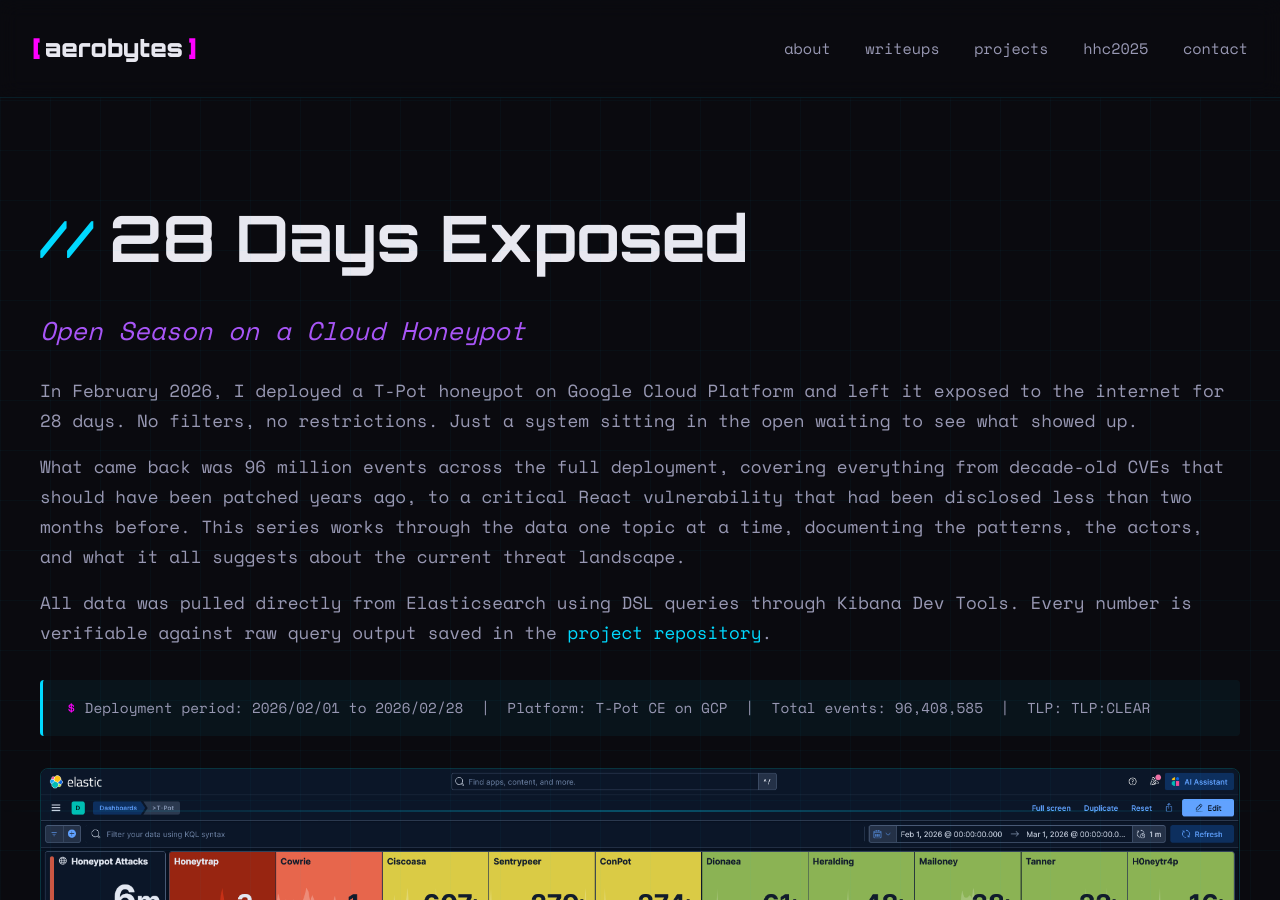
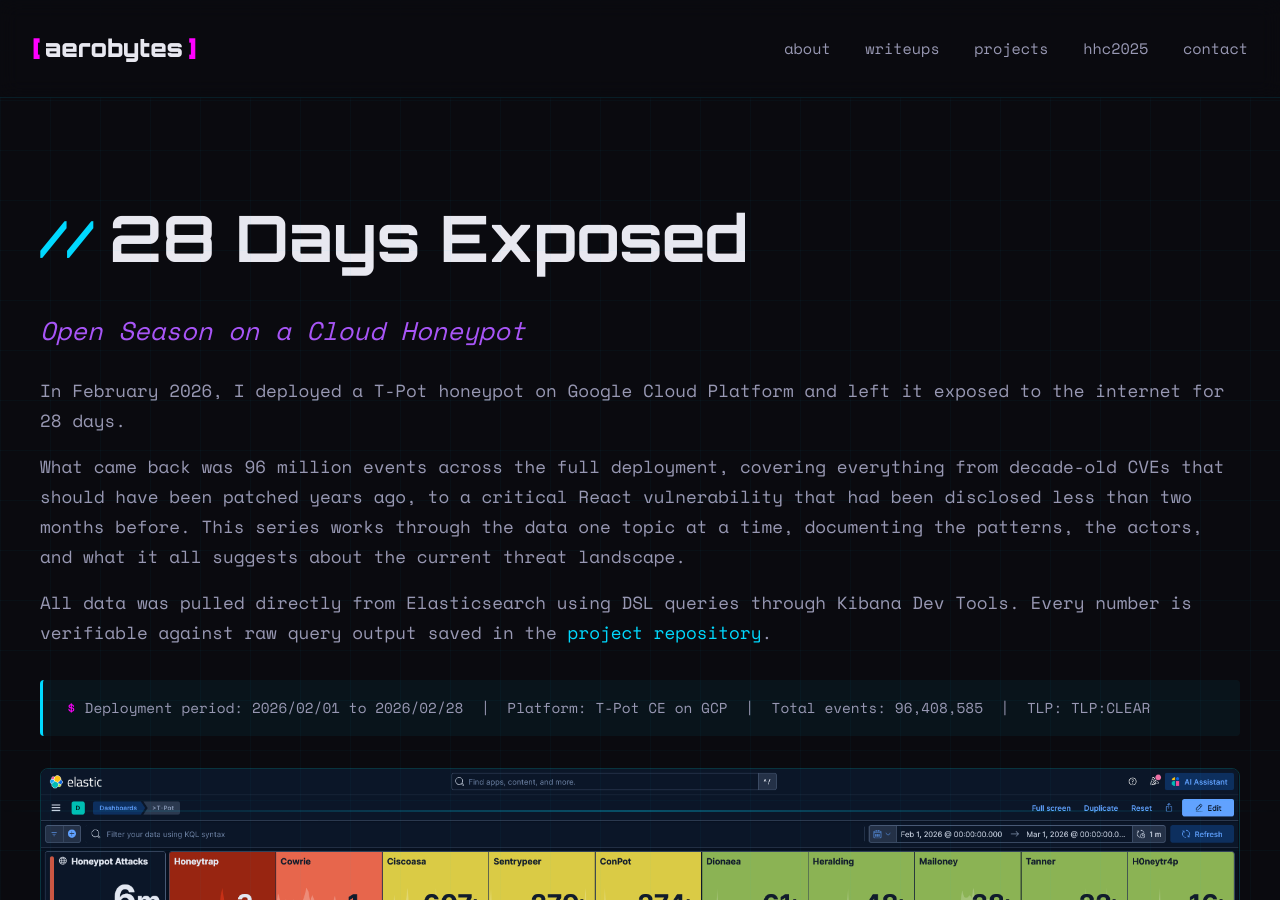
Before and after one commit to Aeronique/aerobytes-site, a Jekyll site: the page built from honeypot-threat-research.html, in a window 1280 px wide and 900 px high. Built offline with Jekyll 4.4.1, drawn with Linux system fonts in a browser that asks for light colours.

Commit message:
Update honeypot-threat-research.html

```diff
--- a/honeypot-threat-research.html
+++ b/honeypot-threat-research.html
@@ -12,7 +12,7 @@
                 <span>28 Days Exposed</span>
             </h1>
             <p style="color: var(--cyber-purple); font-style: italic; font-size: 1.6rem; margin-bottom: 1.5rem;">Open Season on a Cloud Honeypot</p>
-            <p style="color: var(--text-secondary); font-size: 1.1rem; line-height: 1.7; margin-bottom: 1rem;">In February 2026, I deployed a T-Pot honeypot on Google Cloud Platform and left it exposed to the internet for 28 days. No filters, no restrictions. Just a system sitting in the open waiting to see what showed up.</p>
+            <p style="color: var(--text-secondary); font-size: 1.1rem; line-height: 1.7; margin-bottom: 1rem;">In February 2026, I deployed a T-Pot honeypot on Google Cloud Platform and left it exposed to the internet for 28 days.</p>
             <p style="color: var(--text-secondary); font-size: 1.1rem; line-height: 1.7; margin-bottom: 1rem;">What came back was 96 million events across the full deployment, covering everything from decade-old CVEs that should have been patched years ago, to a critical React vulnerability that had been disclosed less than two months before. This series works through the data one topic at a time, documenting the patterns, the actors, and what it all suggests about the current threat landscape.</p>
             <p style="color: var(--text-secondary); font-size: 1.1rem; line-height: 1.7; margin-bottom: 1rem;">All data was pulled directly from Elasticsearch using DSL queries through Kibana Dev Tools. Every number is verifiable against raw query output saved in the <a href="https://github.com/Aeronique/honeypot-threat-research" target="_blank" class="inline-link">project repository</a>.</p>
             <div style="margin-top: 2rem; padding: 1rem 1.5rem; background: rgba(0, 217, 255, 0.05); border-left: 3px solid var(--cyber-blue); border-radius: 4px; font-size: 0.9rem; color: var(--text-secondary);">
```
